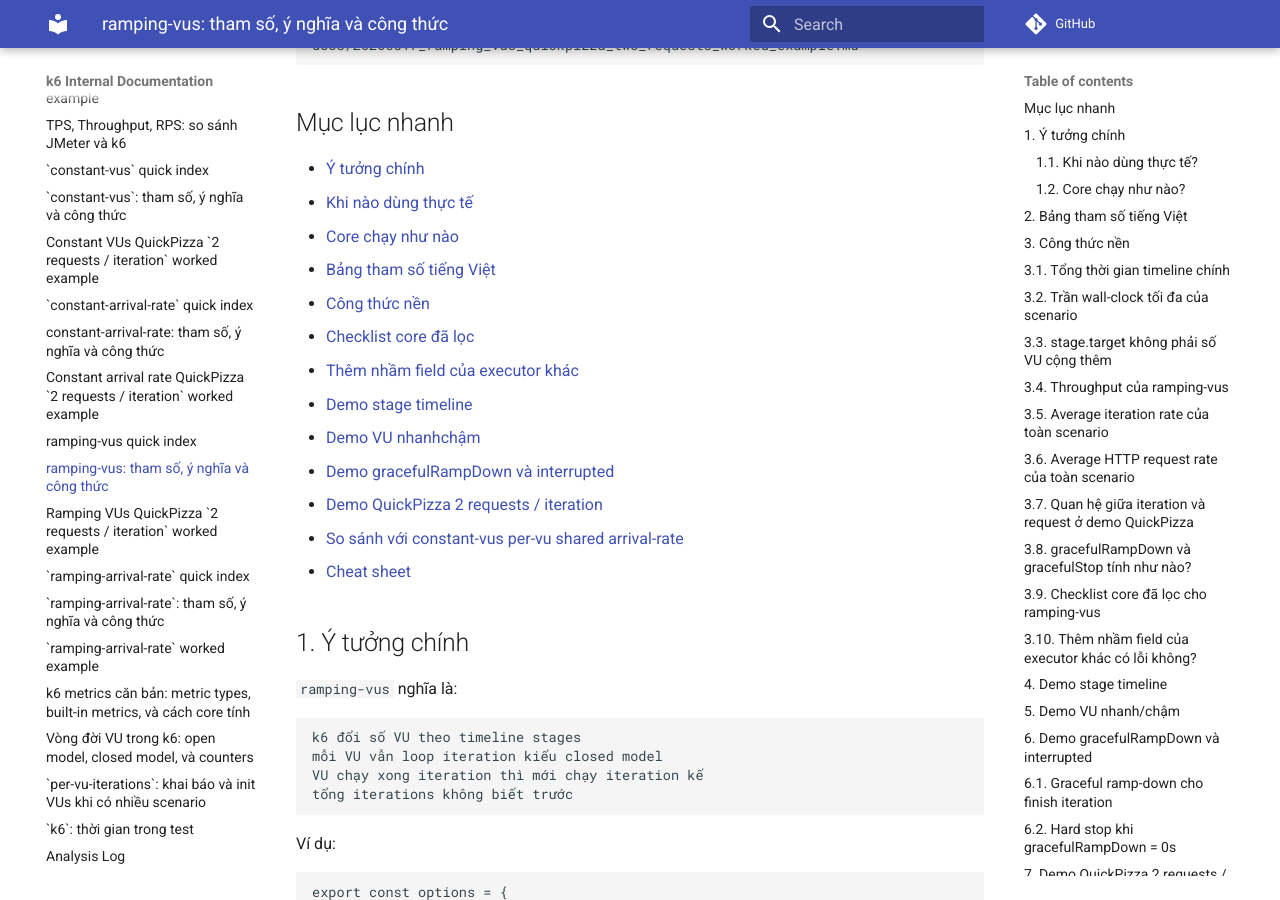
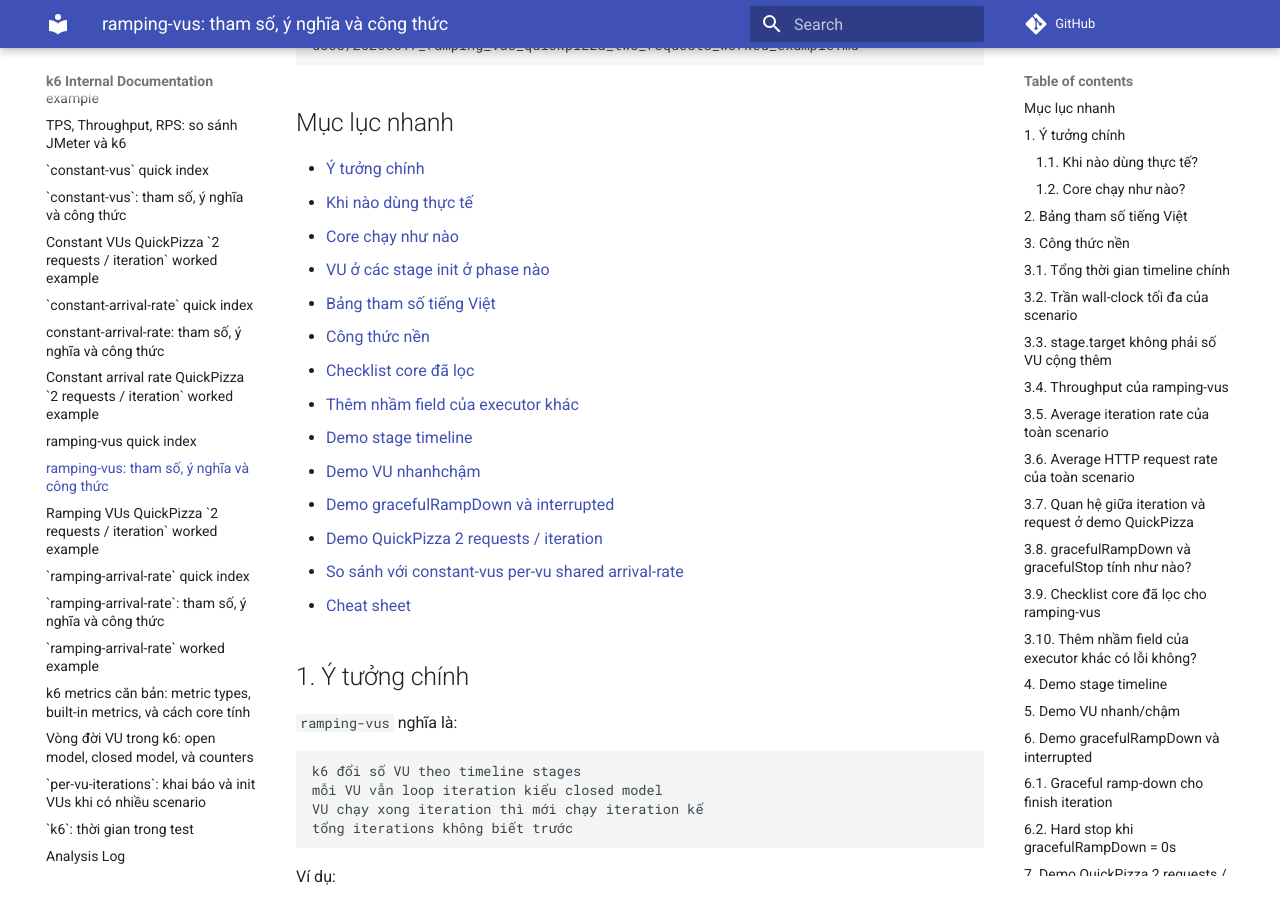
Before and after one commit to meomew-auto/markdown, an MkDocs documentation site: the page built from docs/20260517_ramping-vus-tham-so-cong-thuc.md, in a window 1280 px wide and 900 px high, scrolled down 594 px. Built offline with MkDocs 1.6.1 and Material for MkDocs 9.7.7, drawn with Linux system fonts in a browser that asks for light colours; comment, search, counter and statistics services are not loaded.

Commit message:
Update docs

```diff
--- a/docs/20260517_ramping-vus-tham-so-cong-thuc.md
+++ b/docs/20260517_ramping-vus-tham-so-cong-thuc.md
@@ -34,6 +34,7 @@ docs/20260517_ramping_vus_quickpizza_two_requests_worked_example.md
 - [Ý tưởng chính](#1-ý-tưởng-chính)
 - [Khi nào dùng thực tế](#11-khi-nào-dùng-thực-tế)
 - [Core chạy như nào](#12-core-chạy-như-nào)
+- [VU ở các stage init ở phase nào](#13-vu-ở-các-stage-init-ở-phase-nào-có-phải-unplanned-vus-không)
 - [Bảng tham số tiếng Việt](#2-bảng-tham-số-tiếng-việt)
 - [Công thức nền](#3-công-thức-nền)
 - [Checklist core đã lọc](#39-checklist-core-đã-lọc-cho-ramping-vus)
```
